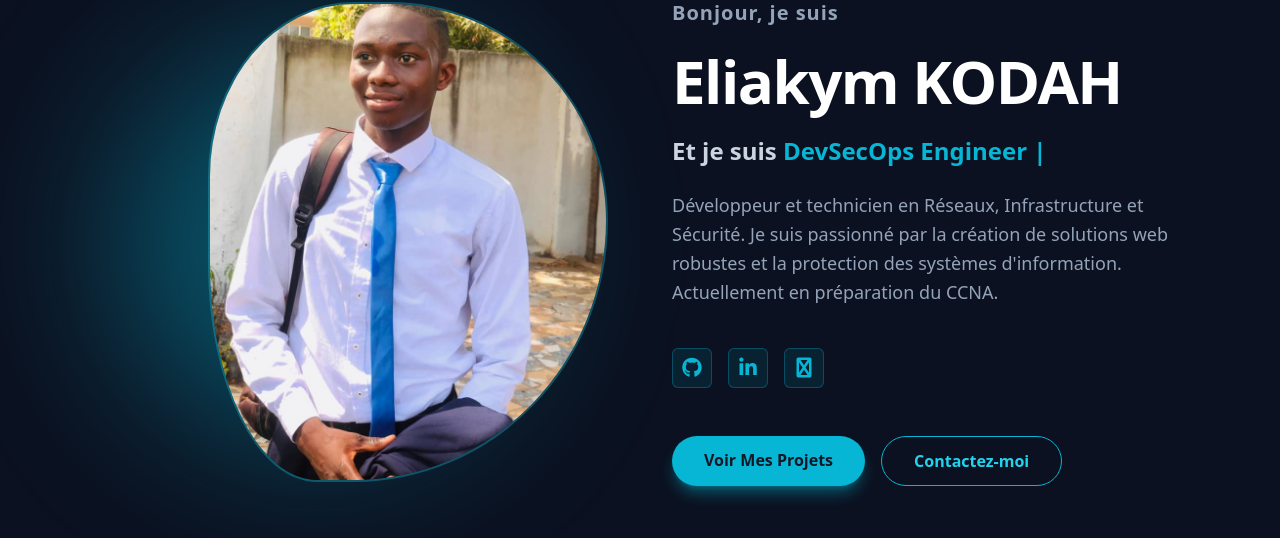
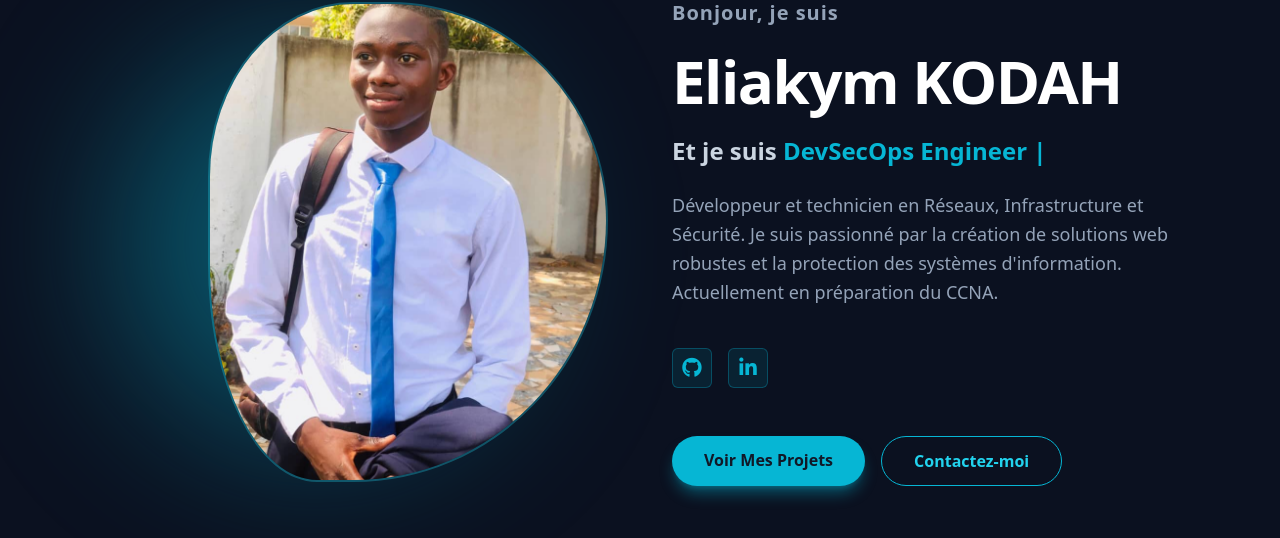
Before and after one commit to mty09/portfolio_laravel, a Laravel app: template resources/views/welcome.blade.php in a window 1280 px wide. Shown: the part 182-720 px from the top of the page. Run offline with Laravel 12, Linux system fonts and the light colour scheme; the template is opened without the code that fills it, so the values that code supplies are empty; some libraries are stand-ins or nearby versions.

Commit message:
refactor: remove invalid email link from social media section in welcome view

```diff
--- a/resources/views/welcome.blade.php
+++ b/resources/views/welcome.blade.php
@@ -108,7 +108,6 @@
                 <a href="https://github.com/mty09" class="w-10 h-10 rounded-md bg-cyan-500/10 text-cyan-500 flex items-center justify-center text-xl hover:bg-cyan-500 hover:text-white transition border border-cyan-500/30"><i class="fa-brands fa-github"></i></a>
                 <a href="https://www.linkedin.com/in/eliakym-kodah-bba024370?utm_source=share_via&utm_content=profile&utm_medium=member_android"
                 class="w-10 h-10 rounded-md bg-cyan-500/10 text-cyan-500 flex items-center justify-center text-xl hover:bg-cyan-500 hover:text-white transition border border-cyan-500/30"><i class="fa-brands fa-linkedin-in"></i></a>
-                <a href="eliakymkodah09@gmail.com" class="w-10 h-10 rounded-md bg-cyan-500/10 text-cyan-500 flex items-center justify-center text-xl hover:bg-cyan-500 hover:text-white transition border border-cyan-500/30"><i class="fa-brands fa-envelope"></i></a>
             </div>
 
             <!-- Boutons d'action -->
```
